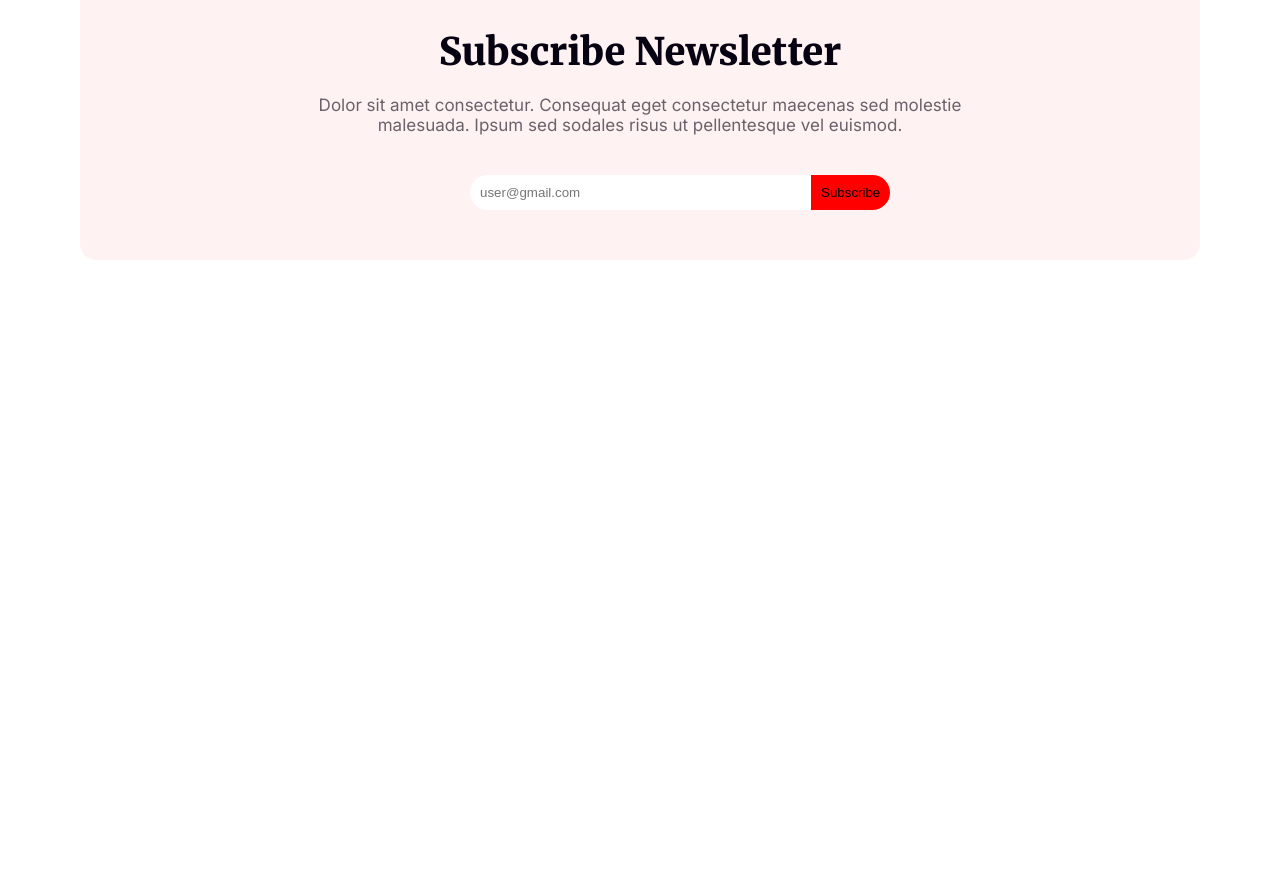
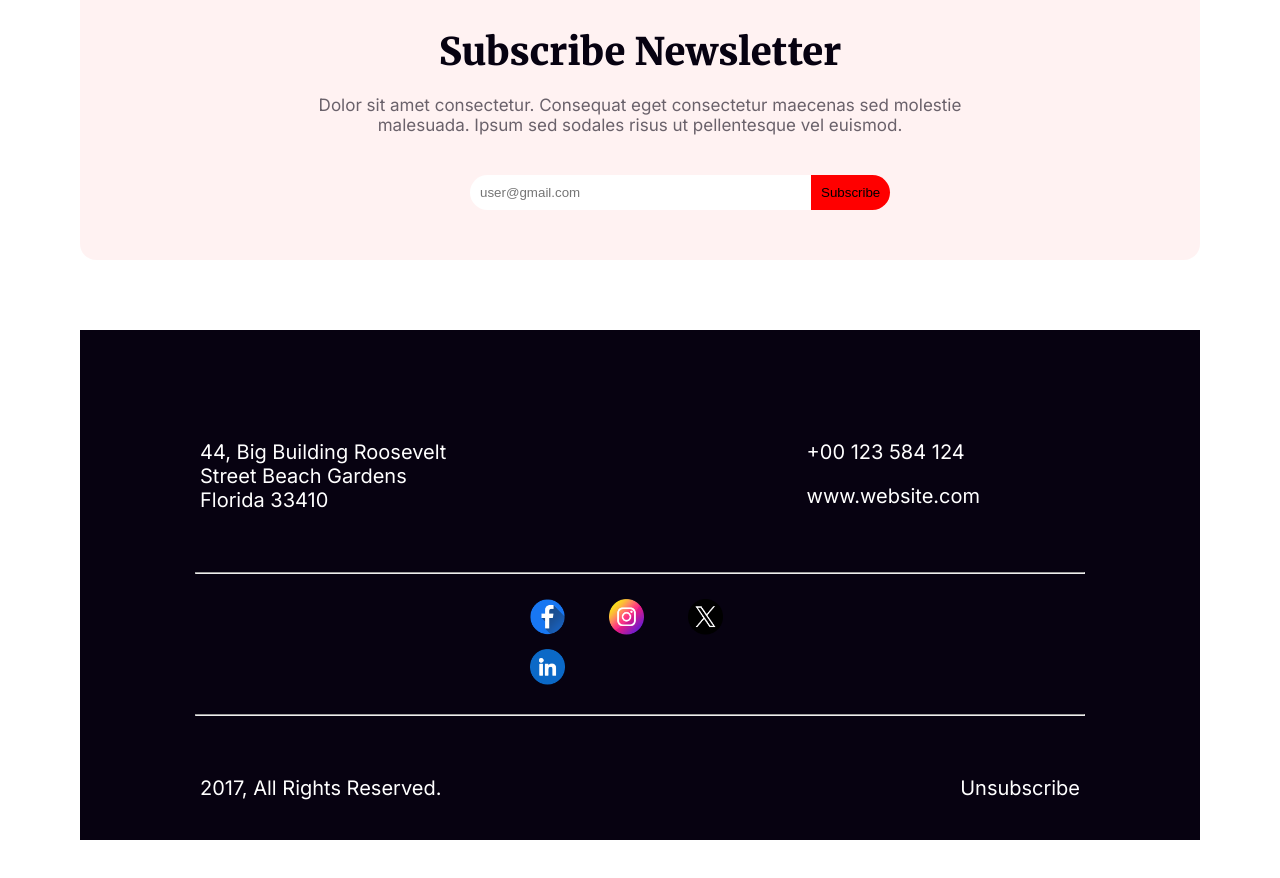
Before and after one commit to Srabosthy23/NEW-YEAR-NEW-MISSION2, a plain HTML site: page index.html in a window 1280 px wide. Shown: the part 3523-4401 px from the top of the page. Before the commit the page ends 3823 px from the top, so only its background shows below. Drawn offline with Linux system fonts and the light colour scheme.

Commit message:
footer section added

```diff
--- a/index.html
+++ b/index.html
@@ -76,8 +76,6 @@
                 <img src="images/Rectangle4.png" alt="">
                 <img src="images/Rectangle5.png" alt="">
             </div>
-
-
             <div class="row2">
                 <img src="images/Rectangle6.png" alt="">
                 <img src="images/Rectangle7.png" alt="">
@@ -89,7 +87,8 @@
         <div class="subscription">
             <img src="images/Group61.png" alt="">
             <h3>Subscribe Newsletter</h3>
-            <p>Dolor sit amet consectetur. Consequat eget consectetur maecenas sed molestie malesuada. Ipsum sed sodales risus ut pellentesque vel euismod. </p>
+            <p>Dolor sit amet consectetur. Consequat eget consectetur maecenas sed molestie malesuada. Ipsum sed sodales
+                risus ut pellentesque vel euismod. </p>
             <label for="">
                 <input type="email" placeholder="user@gmail.com" id="">
                 <button>Subscribe</button>
@@ -99,7 +98,35 @@
     </main>
 
     <footer>
+        <div class="footer">
+            <div class="footer-head">
+                <section class="head1">
+                    <p>44, Big Building Roosevelt Street
+                        Beach Gardens Florida 33410</p>
+                </section>
+                <section class="head2">
+                    <p>+00 123 584 124</p>
+                    <p>www.website.com</p>
+                </section>
+            </div>
+            <hr>
 
+            <div class="footer-icon">
+                <img src="images/Facebook.png" alt="">
+                <img src="images/Instagram.png" alt="">
+                <img src="images/Twitter.png" alt="">
+                <img src="images/Linkedin.png" alt="">
+            </div>
+            <hr>
+            <div class="footer-foot">
+                <section class="foot1">
+                    <p>2017, All Rights Reserved.</p>
+                </section>
+                <section class="foot2">
+                    <p>Unsubscribe</p>
+                </section>
+            </div>
+        </div>
     </footer>
 </body>
 
--- a/style/index.css
+++ b/style/index.css
@@ -289,3 +289,59 @@ label button {
     margin-left: -103px;
 
 }
+
+
+/*  FOOTER STYLE */
+.footer {
+    background: #070211;
+    margin-top: 70px;
+    padding-left: 60px;
+    padding-right: 60px;
+}
+
+.footer-head {
+    display: flex;
+    justify-content: space-between;
+    padding-top: 70px;
+}
+
+.footer .head1,
+.head2 {
+    color: #FFF;
+    font-family: Inter;
+    font-size: 20px;
+}
+
+.footer .head1 {
+    padding-right: 250px;
+}
+
+.footer .head2 {
+    padding-right: 100px;
+}
+
+.footer .footer-icon img {
+    width: 35px;
+    margin-top: 5px;
+    margin-bottom: 5px;
+}
+
+.footer-icon {
+    margin-left: 370px;
+    margin-right: 370px;
+}
+
+.footer-foot {
+    color: #FFF;
+    font-family: Inter;
+    font-size: 20px;
+    display: flex;
+    justify-content: space-between;
+}
+
+hr {
+    margin-top: 0;
+    margin-bottom: 0;
+    margin-left: 55px;
+    margin-right: 55px;
+}
```
